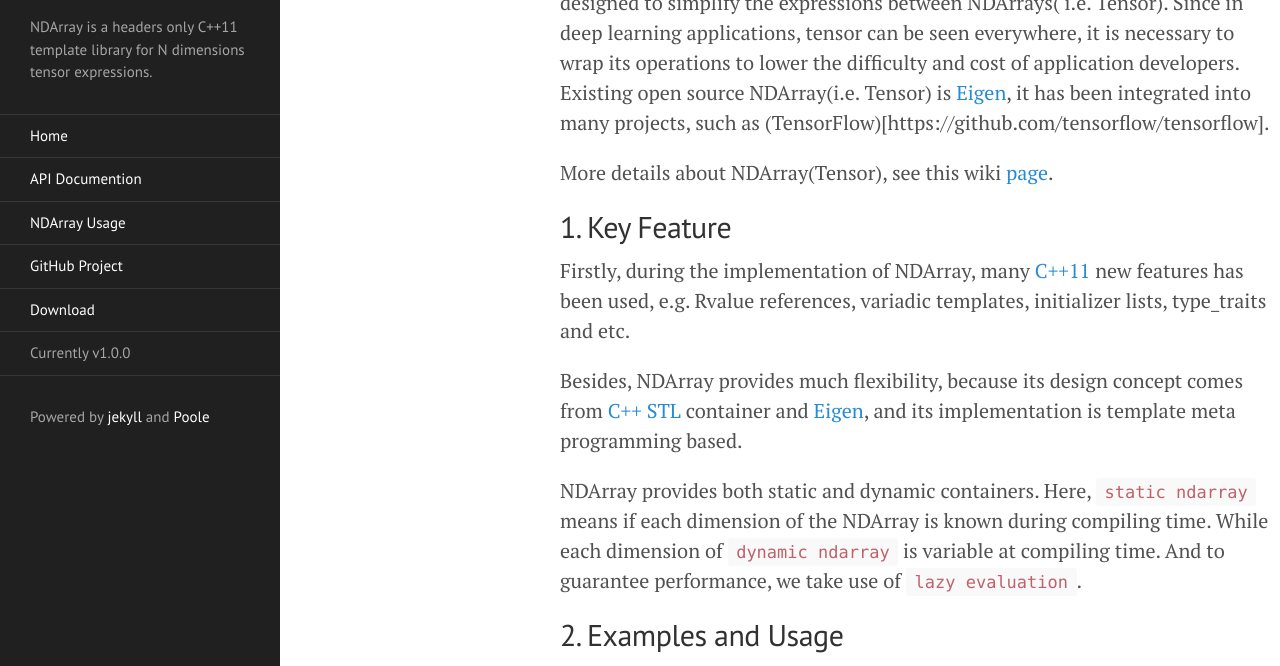
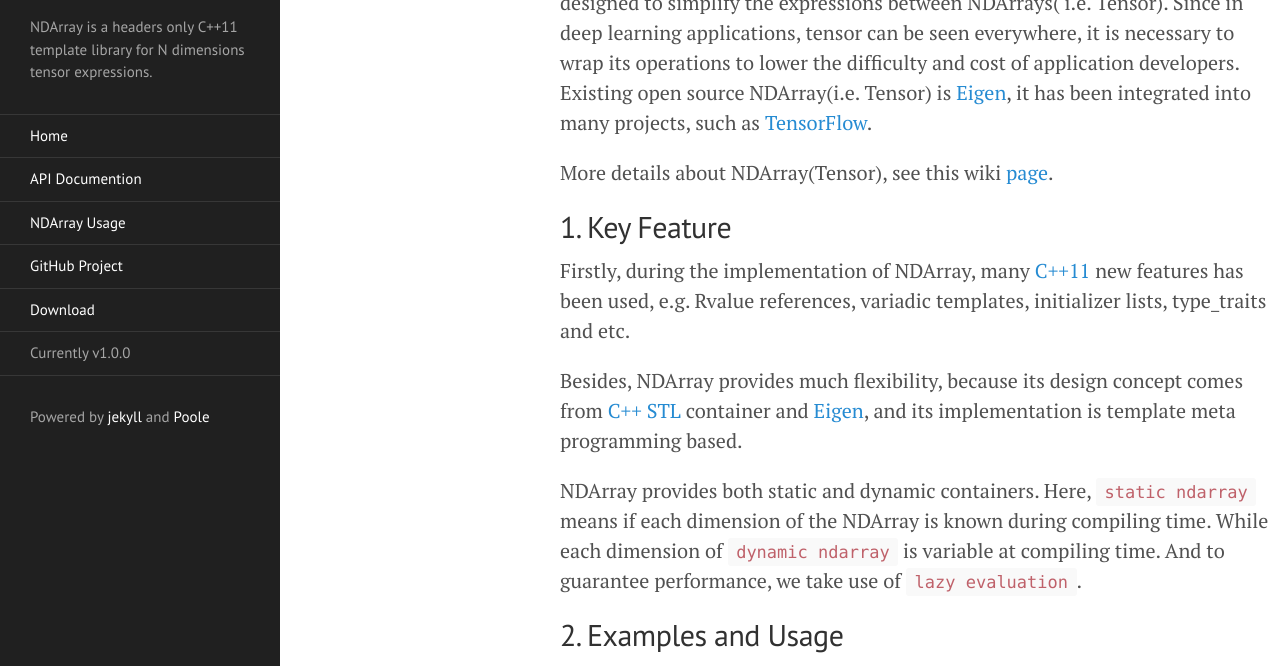
Before and after one commit to lijiansong/ndarray, a Jekyll site: the page built from _posts/2018-02-26-ndarray-intro.md, in a window 1280 px wide and 900 px high, cut to the strip 234-900 px from the top of the window. Built offline with Jekyll 4.4.1, drawn with Linux system fonts in a browser that asks for light colours.

Commit message:
fix typo

```diff
--- a/_posts/2018-02-26-ndarray-intro.md
+++ b/_posts/2018-02-26-ndarray-intro.md
@@ -4,7 +4,7 @@ title: NDArray Introduction
 ---
 
 NDArray is short for N Dimension Array, it is a C++11 based template library. It is designed to simplify the expressions between NDArrays( i.e. Tensor). Since in deep learning applications, tensor can be seen everywhere, it is necessary to wrap its operations to lower the difficulty and cost of application developers. Existing open source NDArray(i.e. Tensor) is [Eigen](https://bitbucket.org/eigen/), it has been integrated into many projects, such as
-(TensorFlow)[https://github.com/tensorflow/tensorflow].
+[TensorFlow](https://github.com/tensorflow/tensorflow).
 
 More details about NDArray(Tensor), see this wiki [page](https://en.wikipedia.org/wiki/Tensor).
 
```
Also changed, not shown: 2 other files.
